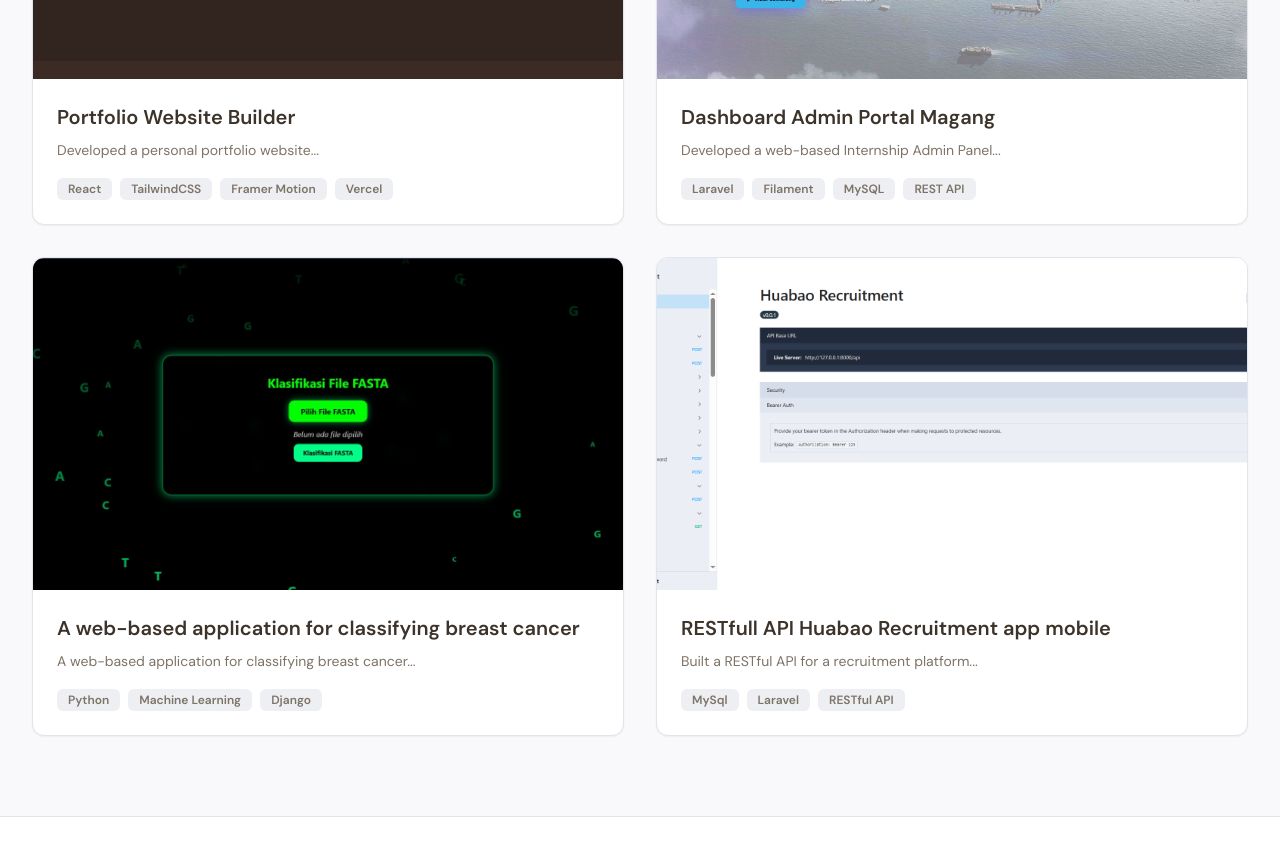
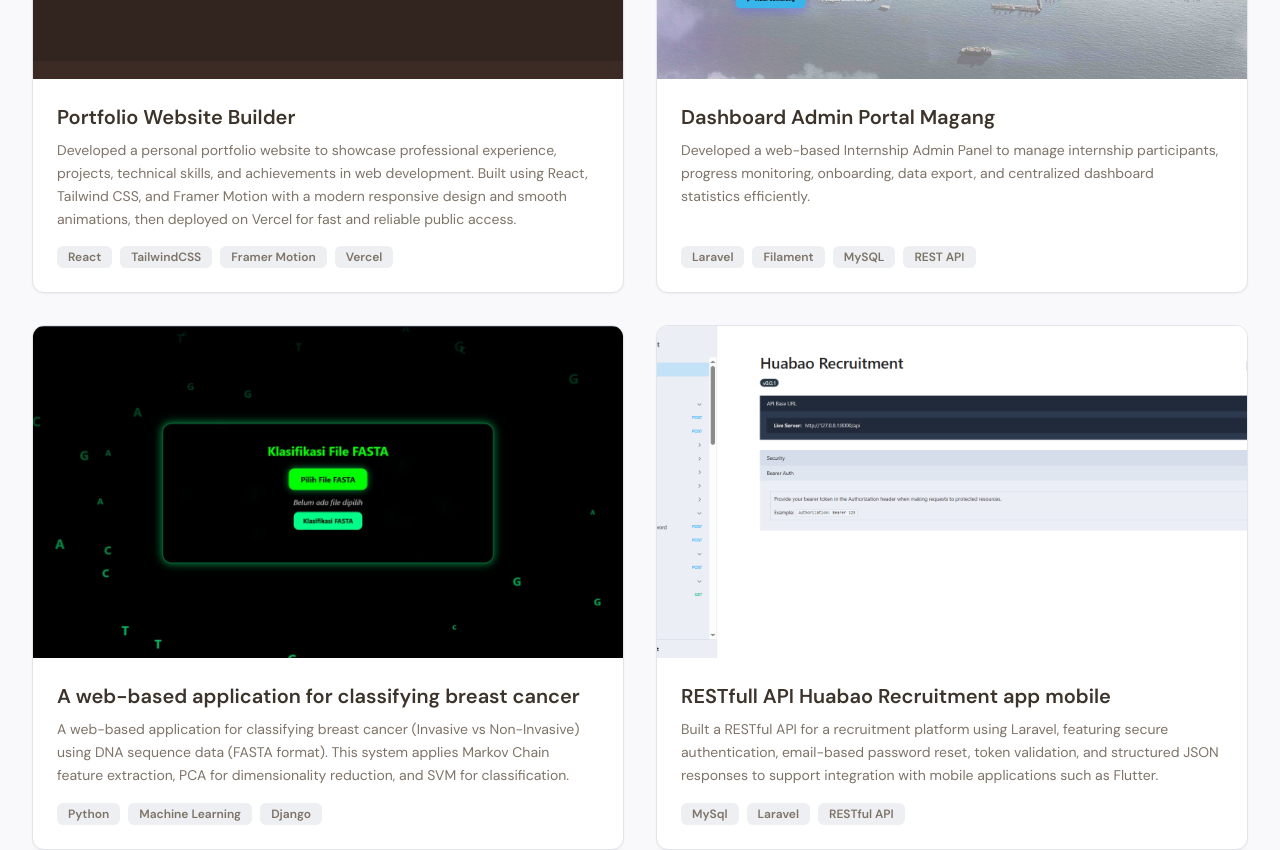
Before and after one commit to elandryfirgiawan/web, a React (Vite) app: page /projects in a window 1280 px wide. Shown: the part 660-1510 px from the top of the page. Built offline with nearby package versions, Linux system fonts and the light colour scheme.

Commit message:
feat: update project#deskription

```diff
--- a/src/data/projects.js
+++ b/src/data/projects.js
@@ -1,7 +1,7 @@
 const projects = [
   {
     title: 'Portfolio Website Builder',
-    description: 'Developed a personal portfolio website...',
+    description: 'Developed a personal portfolio website to showcase professional experience, projects, technical skills, and achievements in web development. Built using React, Tailwind CSS, and Framer Motion with a modern responsive design and smooth animations, then deployed on Vercel for fast and reliable public access.',
     image: '/project/portofolio.png',
     tags: ['React', 'TailwindCSS', 'Framer Motion', 'Vercel'],
     category: ['Frontend'],
@@ -10,7 +10,7 @@ const projects = [
   },
   {
     title: 'Dashboard Admin Portal Magang',
-    description: 'Developed a web-based Internship Admin Panel...',
+    description: 'Developed a web-based Internship Admin Panel to manage internship participants, progress monitoring, onboarding, data export, and centralized dashboard statistics efficiently.',
     image: '/project/portal-magang-admin.png',
     tags: ['Laravel', 'Filament', 'MySQL', 'REST API'],
     category: ['Backend', 'Frontend', 'Full Stack'],
@@ -18,7 +18,7 @@ const projects = [
   },
   {
     title: 'A web-based application for classifying breast cancer',
-    description: 'A web-based application for classifying breast cancer...',
+    description: 'A web-based application for classifying breast cancer (Invasive vs Non-Invasive) using DNA sequence data (FASTA format). This system applies Markov Chain feature extraction, PCA for dimensionality reduction, and SVM for classification.',
     image: '/project/klasifikasi-kanker.jpeg',
     tags: ['Python', 'Machine Learning', 'Django'],
     category: ['Full Stack', 'Backend'],
@@ -26,7 +26,7 @@ const projects = [
   },
   {
     title: 'RESTfull API Huabao Recruitment app mobile',
-    description: 'Built a RESTful API for a recruitment platform...',
+    description: 'Built a RESTful API for a recruitment platform using Laravel, featuring secure authentication, email-based password reset, token validation, and structured JSON responses to support integration with mobile applications such as Flutter.',
     image: '/project/api-huabao-recruitment.png',
     tags: ['MySql', 'Laravel', 'RESTful API'],
     category: ['Backend'],
```
Also changed, not shown: package.json (+5 -5 lines).
